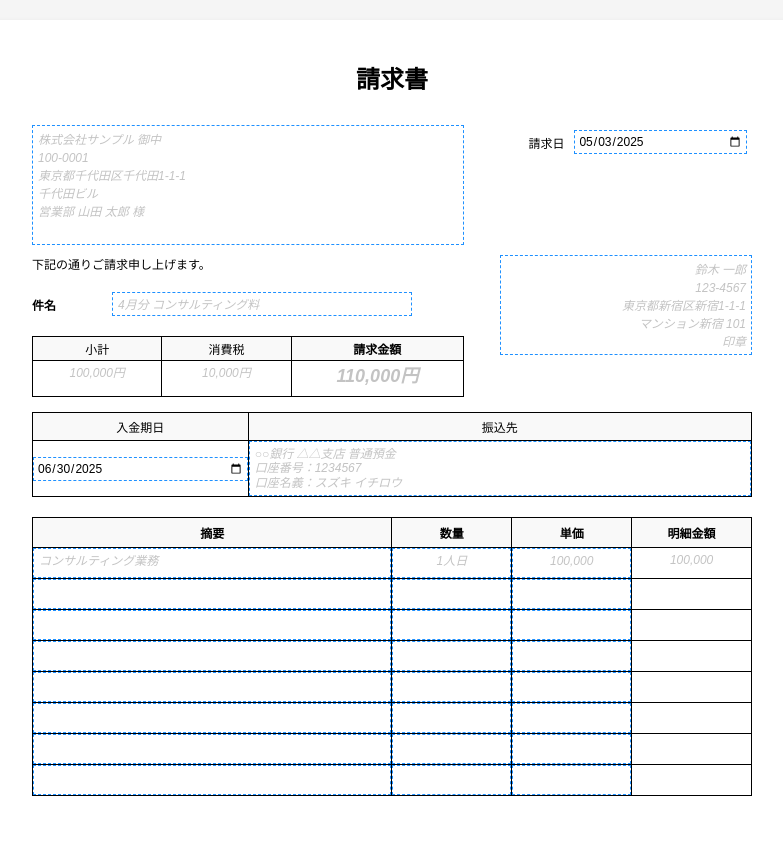
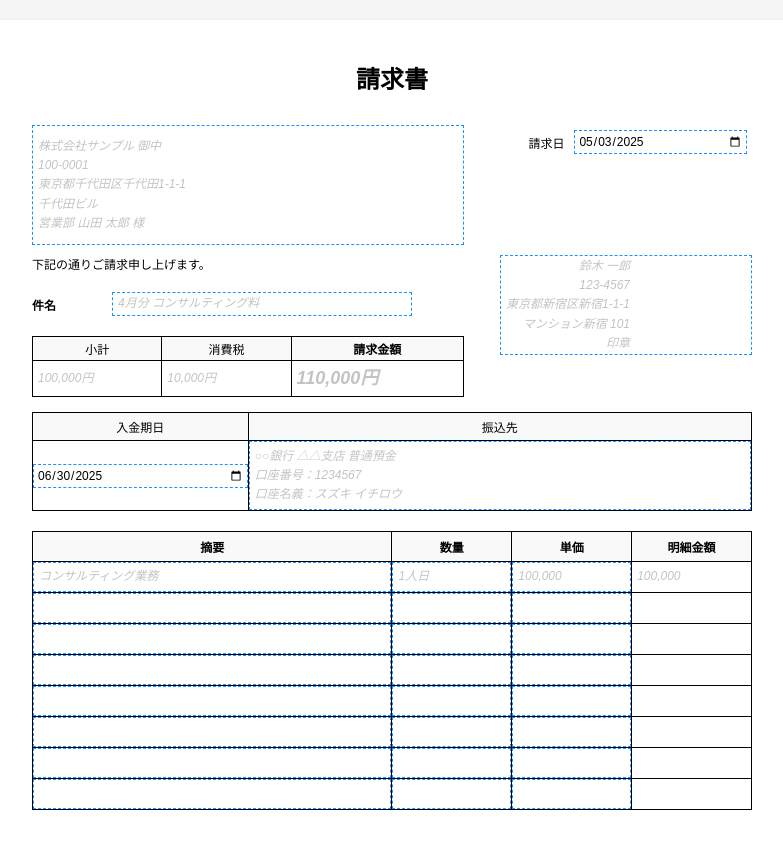
Before and after one commit to tsunosekai/invoice-maker, a plain HTML site: page index.html in a window 1280 px wide. Shown: the top 843 px of the page, without its empty margins (248-1031 px from the left). Drawn offline with nearby package versions, Linux system fonts and the light colour scheme.

Commit message:
スタイルを微調整

```diff
--- a/styles.css
+++ b/styles.css
@@ -238,7 +238,7 @@ body {
 }
 
 .payment-bank-cell {
-    height: 56px; /* 2行分の高さを確保 */
+    height: 70px; /* 2行分の高さを確保 */
 }
 
 .payment-cell .editable {
@@ -255,7 +255,7 @@ body {
     height: 48px; /* 固定高さを設定 */
     white-space: pre-wrap; /* 改行を保持 */
     word-wrap: break-word; /* 長い単語を折り返す */
-    line-height: 1.5; /* 請求先フォームと同じ行間 */
+    line-height: 1.6; /* 請求先フォームと同じ行間 */
     padding: 5px;
     margin: 0;
     width: 100%; /* 幅を100%に */
@@ -557,6 +557,9 @@ body {
     white-space: pre-wrap; /* 改行を保持 */
     overflow: hidden;
     text-overflow: ellipsis;
+    display: flex; /* フレックスボックスとして表示 */
+    align-items: center; /* 縦方向に中央揃え */
+    line-height: 1.6; /* 請求先フォームと同じ行間 */
 }
 
 /* 編集不可の要素 */
@@ -608,6 +611,8 @@ body {
 .sender-info .multiline-input {
     min-height: 100px;
     text-align: right;
+    margin-left: auto; /* 要素自体を右寄せにする */
+    width: 100%; /* 親要素の幅いっぱいに広げる */
 }
 
 /* 請求内容詳細テーブルのセル内の編集可能要素 */
```
